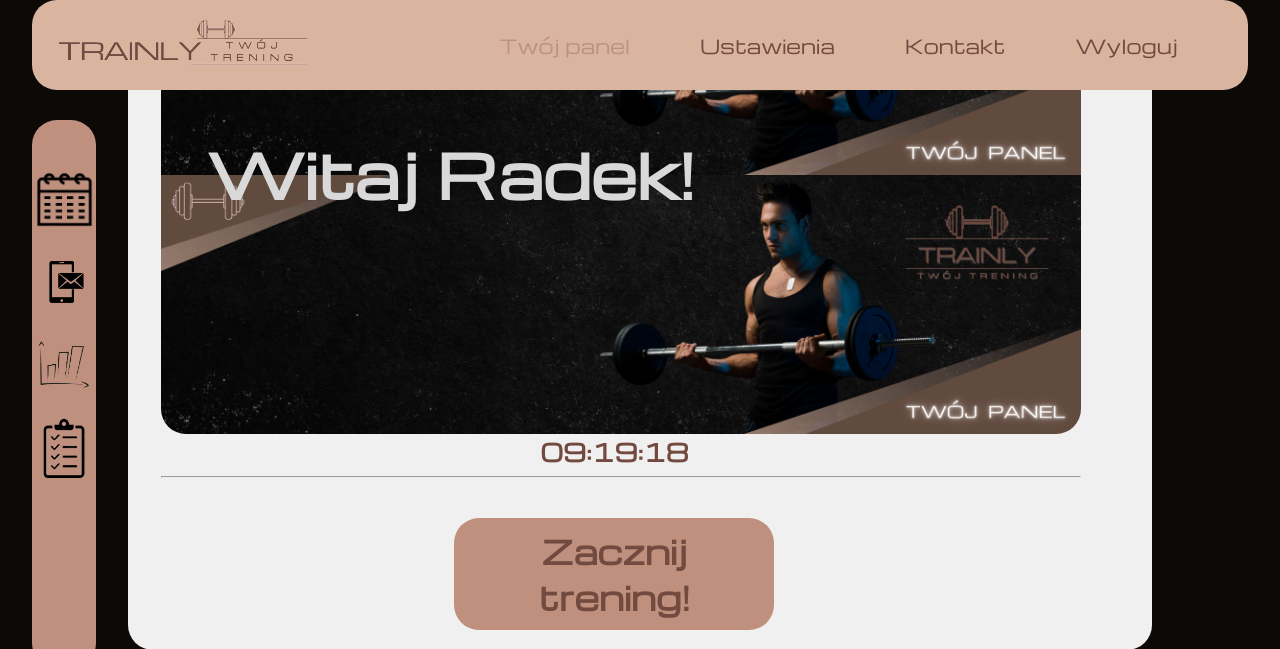
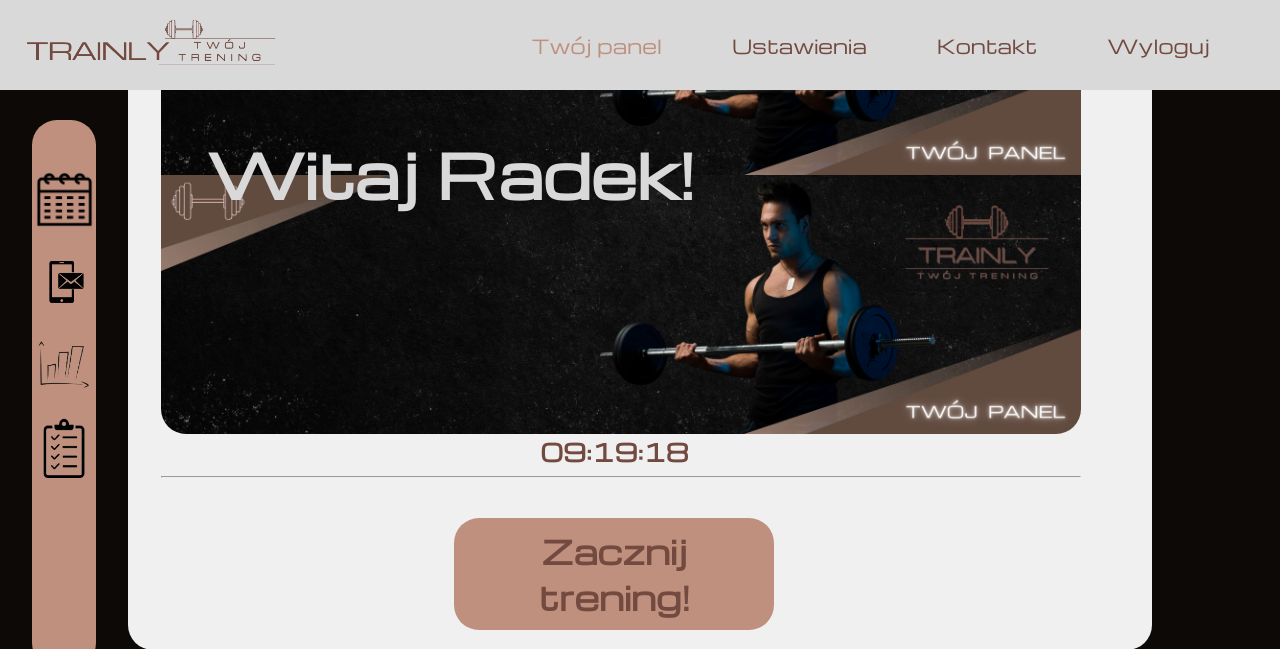
Before and after one commit to Radzio310/Trainly---your-training, a PHP site: page /userpage.html in a window 1280 px wide. Shown: the top 649 px of the page. Run offline with PHP 8.4, Linux system fonts and the light colour scheme; some libraries are stand-ins or nearby versions.

Commit message:
Better look except of navbar in my opinion

```diff
--- a/index.html
+++ b/index.html
@@ -44,7 +44,7 @@
         </nav>
     </header>
 
-    <main>
+    <main class="homepage">
         <section class="hero">
         </section>
 
--- a/style.css
+++ b/style.css
@@ -41,7 +41,16 @@ main {
   width: 80vw;
   background-color: #f0f0f0;
   margin: 0 auto;
+  margin-top: 15vh;
   border-radius: 25px;
+}
+
+.homepage {
+  margin-top: 0;
+}
+
+.userpage {
+  margin-top: 0;
 }
 
 .main-content {
@@ -116,6 +125,9 @@ h2 {
   margin-top: 50px;
 }
 
+/* ORIGINAL HEADER STYLES */
+
+/*
 header {
   display: flex;
   justify-content: space-between;
@@ -125,11 +137,31 @@ header {
   height: 11.25vh;
   min-height: 50px;
   margin: 0 auto;
+  margin-bottom: 15vh;
   width: 95%;
   border-radius: 25px;
   position: fixed;
   top: 0;
   left: 2.5%;
+  z-index: 1000;
+}
+*/
+
+header {
+  display: flex;
+  justify-content: space-between;
+  align-items: center;
+  background-color: #d9d9d9;
+  color: #734a40;
+  height: 11.25vh;
+  min-height: 50px;
+  margin: 0 auto;
+  margin-bottom: 10vh;
+  width: 100%;
+  position: fixed;
+  border-radius: 0;
+  top: 0;
+  left: 0;
   z-index: 1000;
 }
 
@@ -360,6 +392,8 @@ p {
   box-shadow: 0 8px 12px 0 rgba(0, 0, 0, 0.5);
   transition: 0.5s;
 }
+
+/*ORIGINAL FOOTER STYLES */
 
 footer {
   display: flex;
@@ -477,14 +511,14 @@ input[type="submit"]:hover {
 .Logowanie h1 {
   color: #734a40;
   font-size: 3vh;
-  margin-top: 50px;
-  margin-bottom: 0;
+  margin-top: 25px;
+  margin-bottom: 25px;
 }
 
 .Logowanie input {
   width: 75%;
   padding: 10px;
-  margin-bottom: 20px;
+  margin-bottom: 10px;
   border: 1px solid #bf907e;
   border-radius: 5px;
   font-size: 1.25vw;
@@ -726,6 +760,7 @@ input[type="submit"]:hover {
   justify-content: center;
   align-items: center;
   height: auto;
+  min-height: 75vh;
   text-align: center;
   /* Centruje zawartość tekstu */
 }
@@ -893,14 +928,14 @@ hr {
 .settings h2 {
   color: #734a40;
   font-size: 24px;
-  margin-top: 50px;
+  margin-top: 10px;
   margin-bottom: 20px;
 }
 
 .settings input {
   width: 100%;
   padding: 10px;
-  margin-bottom: 20px;
+  margin-bottom: 10px;
   border: 1px solid #bf907e;
   border-radius: 5px;
   font-size: 16px;
--- a/user_homepage.html
+++ b/user_homepage.html
@@ -43,7 +43,7 @@
             </div>
         </nav>
     </header>
-    <main>
+    <main class="homepage">
         <section class="hero">
         </section>
 
--- a/userpage.html
+++ b/userpage.html
@@ -67,7 +67,7 @@
         </div>
       </nav>
     </header>
-    <main class="user_mob">
+    <main class="user_mob userpage">
       <div class="sidebar">
         <ul>
           <li>
```
